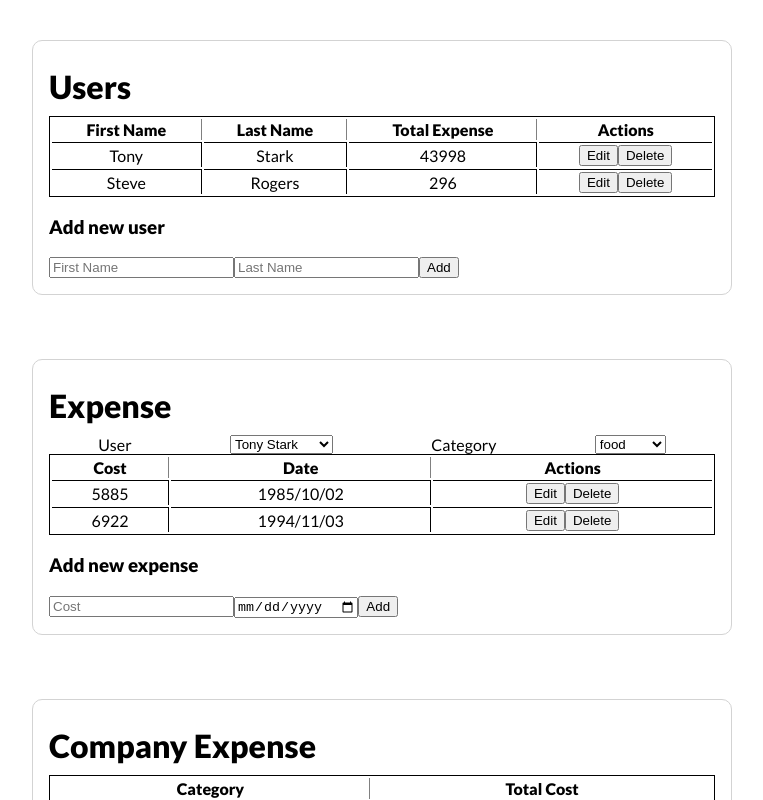
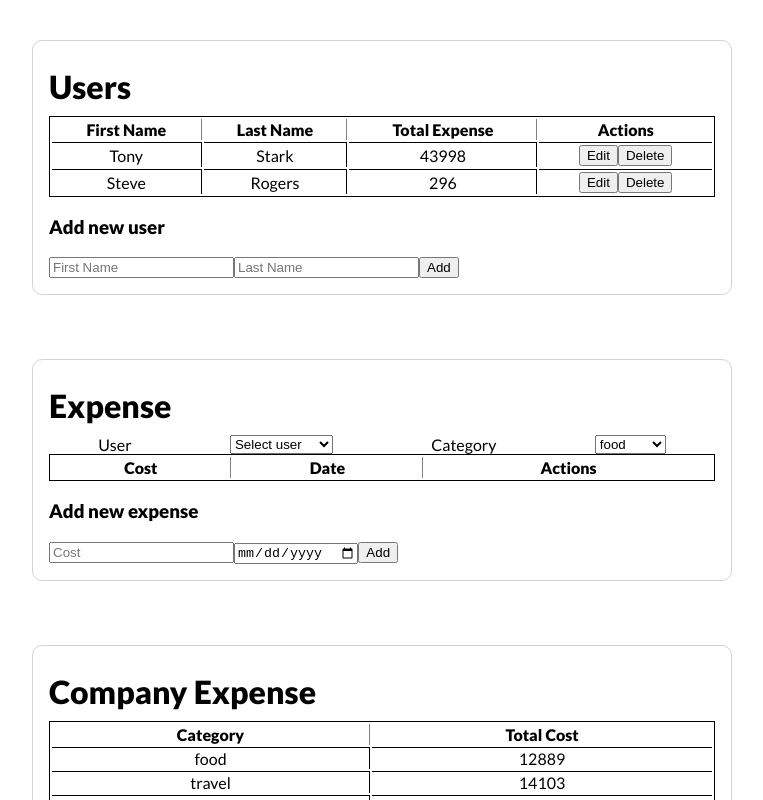
Before and after one commit to weitsesun/user-table, a React app: page / in a window 1280 px wide. Shown: the top 800 px of the page, without its empty margins (258-1021 px from the left). Built offline with nearby package versions, Linux system fonts and the light colour scheme.

Commit message:
add pre-select option for user

```diff
--- a/src/components/card/ExpenseCard.js
+++ b/src/components/card/ExpenseCard.js
@@ -5,7 +5,7 @@ import ExpenseTable from "../table/ExpenseTable";
 export default function ExpenseCard({ data = [] }) {
   const [expenseData, setExpenseData] = useState([]);
   const [userOptions, setUserOptions] = useState([]);
-  const [selectUserId, setSelectedUserId] = useState("1");
+  const [selectUserId, setSelectedUserId] = useState("");
   const [selectCategory, setSelectCategory] = useState("food");
 
   useEffect(() => {
@@ -25,7 +25,7 @@ export default function ExpenseCard({ data = [] }) {
       }
     });
     setExpenseData(newExpenseData);
-  }, [selectCategory, selectUserId]);
+  }, [selectCategory, selectUserId, data]);
 
   function handleSelectUserChange(e) {
     e.preventDefault();
@@ -43,6 +43,9 @@ export default function ExpenseCard({ data = [] }) {
       <div className="option-container" key={uuidv4()}>
         <label htmlFor={"user"}>User</label>
         <select onChange={handleSelectUserChange} value={selectUserId}>
+          <option value="" disabled selected>
+            Select user
+          </option>
           {userOptions.map((option) => (
             <option key={uuidv4()} value={option.id}>
               {option.value}
```
